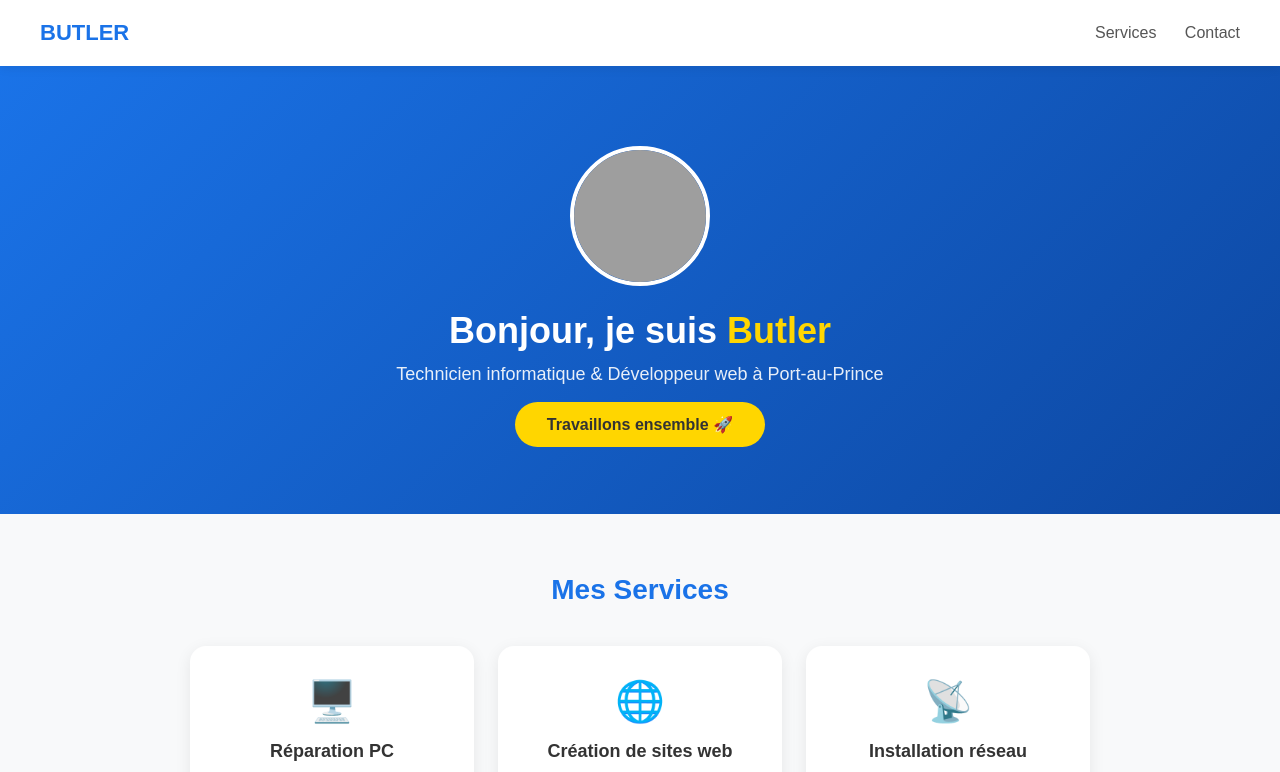
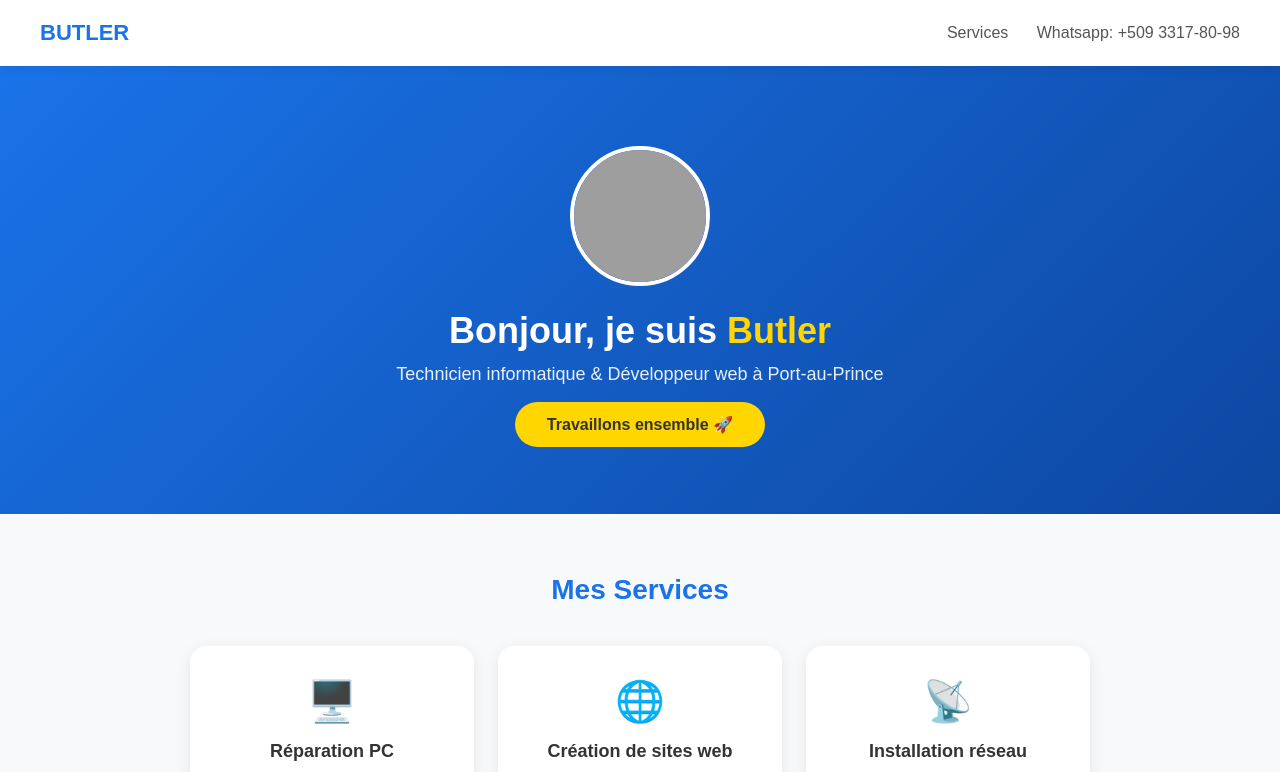
Before and after one commit to manno007jose-jpg/mon-portfolio, a plain HTML site: page index1.html in a window 1280 px wide. Shown: the top 772 px of the page. Drawn offline with Linux system fonts and the light colour scheme; grey boxes are pictures that could not be loaded.

Commit message:
Update index1.html
Ajout lien WhatsApp et lien GitHub

```diff
--- a/index1.html
+++ b/index1.html
@@ -13,7 +13,7 @@
       <span class="logo"> BUTLER </span>
       <div class="nav-liens">
         <a href="#services">Services</a>
-        <a href="#contact">Contact</a>
+        <a href="https://wa.me/50933178098"> Whatsapp: +509 3317-80-98</a>
       </div>
     </nav>
 
@@ -71,6 +71,7 @@
 
     <footer>
       <p>© 2026 Butler— Port-au-Prince, Haïti 🇭🇹</p>
+      <p><a href="https://github.com/manno007jose-jpg" target="_blank" style="color: white; text-decoration: underline;">Voir mon GitHub</a></p>
     </footer>
 
     <script src="script.js"></script>
```
